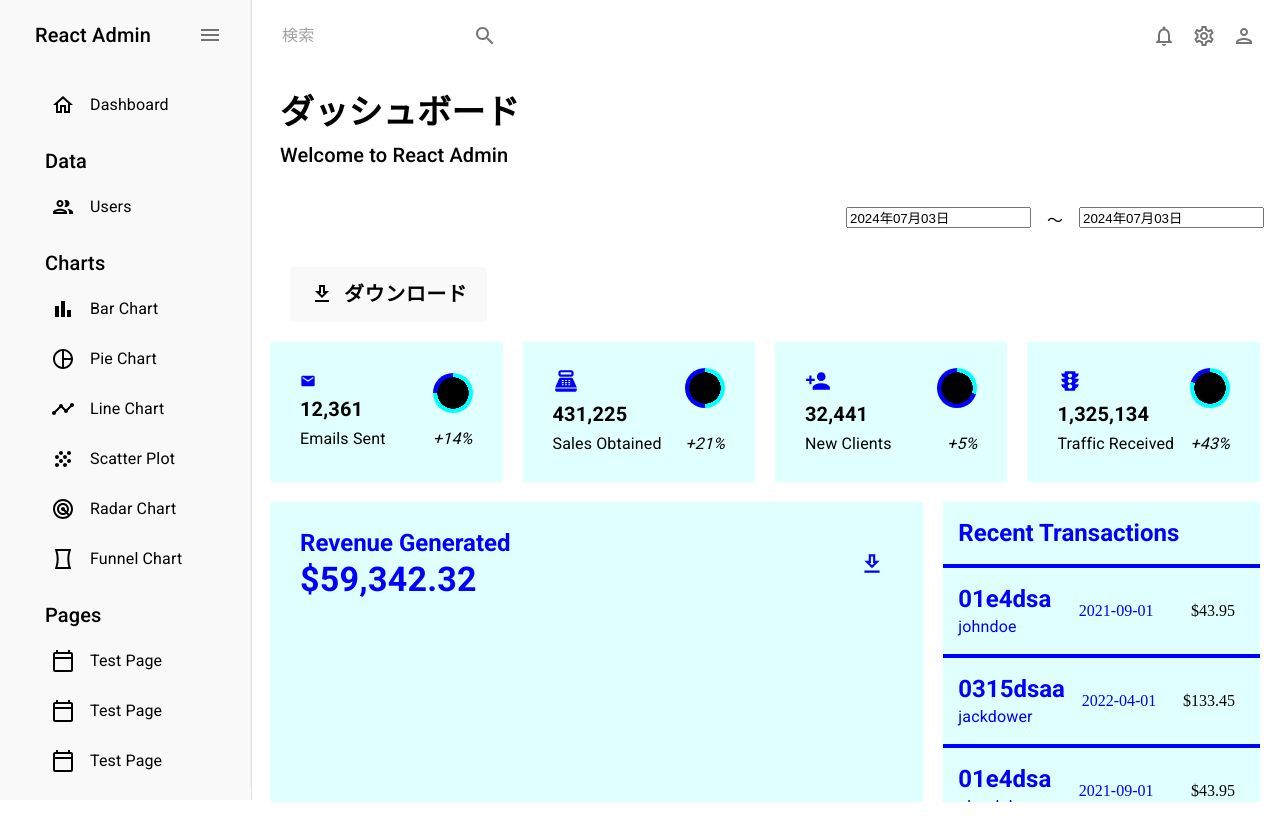
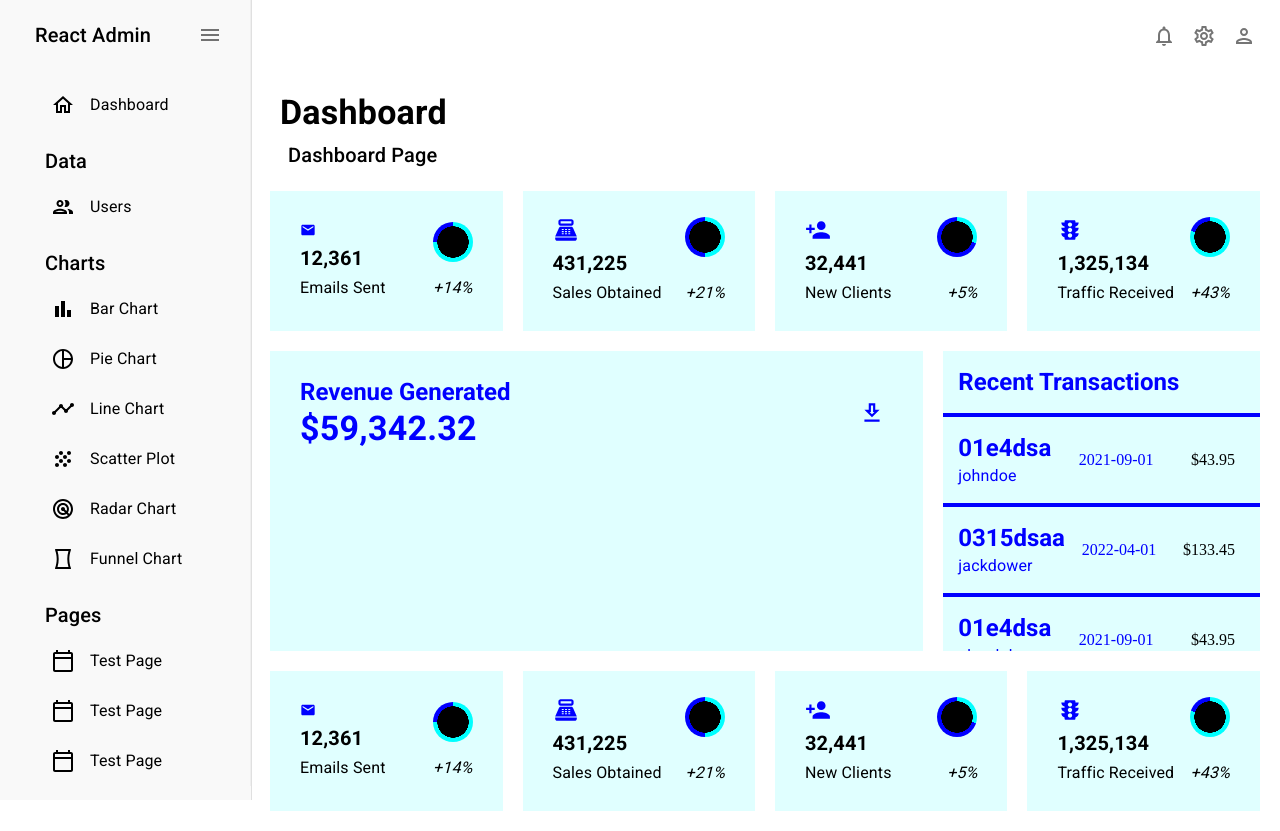
Before and after one commit to masakiwakabayashi/react_admin_panel_test, a React (Vite) app: page / in a window 1280 px wide. Built offline with nearby package versions, Linux system fonts and the light colour scheme.

Commit message:
create pages

```diff
--- a/src/App.jsx
+++ b/src/App.jsx
@@ -9,19 +9,14 @@ import RadarChartPage from "./components/pages/RadarChartPage";
 import FunnelChartPage from "./components/pages/FunnelChartPage";
 import Topbar from "./components/molecules/Topbar";
 import Sidebar from "./components/molecules/Sidebar";
-
 import Test from "./components/pages/Test";
 
-import DateSelectComponent from "./components/molecules/DateComponent";
-import Header from "./components/atoms/Header";
 
 const App = () => (
   <div className="app">
     <Sidebar/>
     <main className="content">
       <Topbar/>
-      <Header title="ダッシュボード" subtitle="Welcome to React Admin" />
-      <DateSelectComponent />
       <Routes>
         <Route path="/" element={<Dashboard />} />
         <Route path="/users" element={<Users />} />
--- a/src/components/atoms/Header.jsx
+++ b/src/components/atoms/Header.jsx
@@ -11,7 +11,7 @@ const Header = ({ title, subtitle }) => {
       >
         {title}
       </Typography>
-      <Typography variant="h6" color="black">
+      <Typography variant="h6" color="black" ml={1}>
         {subtitle}
       </Typography>
     </Box>
--- a/src/components/molecules/Topbar.jsx
+++ b/src/components/molecules/Topbar.jsx
@@ -15,10 +15,10 @@ const Topbar = () => {
         backgroundColor="white"
         borderRadius="3px"
       >
-        <InputBase sx={{ ml: 2, flex: 1 }} placeholder="検索"/>
+        {/* <InputBase sx={{ ml: 2, flex: 1 }} placeholder="検索"/>
         <IconButton type="button" sx={{ p: 1 }}>
           <SearchIcon />
-        </IconButton>
+        </IconButton> */}
       </Box>
 
       {/* 画面右上のアイコン */}
--- a/src/components/pages/BarChartPage/index.jsx
+++ b/src/components/pages/BarChartPage/index.jsx
@@ -1,12 +1,16 @@
 import { Box } from "@mui/system";
 import BarChart from "../../organisms/diagrams/BarChart";
 import TestTable from "../../organisms/tables/Test";
+import Header from "../../atoms/Header";
+import DateSelectComponent from "../../molecules/DateComponent";
 
 const BarChartPage = () => {
   return (
     <Box
       height="100%"
     >
+      <Header title="Test Page" subtitle="This is Bar Chart Page" />
+      <DateSelectComponent />
       <Box
         display="flex"
         justifyContent="center"
--- a/src/components/pages/Dashboard/index.jsx
+++ b/src/components/pages/Dashboard/index.jsx
@@ -5,6 +5,8 @@ import EmailIcon from "@mui/icons-material/Email";
 import PointOfSaleIcon from "@mui/icons-material/PointOfSale";
 import PersonAddIcon from "@mui/icons-material/PersonAdd";
 import TrafficIcon from "@mui/icons-material/Traffic";
+import Header from "../../atoms/Header";
+import DateSelectComponent from "../../molecules/DateComponent";
 
 import StatBox from "../../molecules/StatBox";
 
@@ -12,8 +14,10 @@ import { mockTransactions } from "../../../data/mockData";
 
 const Dashboard = () => {
   return (
+    <Box>
+      <Header title="Dashboard" subtitle="Dashboard Page" />
       <Box m="20px">
-      <Box m="20px">
+        {/* <Box m="20px">
           <Button
             sx={{
               backgroundColor: "#F9F9F9",
@@ -26,7 +30,7 @@ const Dashboard = () => {
             <DownloadOutlinedIcon sx={{ mr: "10px" }} />
             ダウンロード
           </Button>
-      </Box>
+        </Box> */}
 
         {/* Grid */}
         <Box
@@ -206,6 +210,83 @@ const Dashboard = () => {
             ))}
           </Box>
 
+          {/* Row 3 */}
+          <Box
+            gridColumn="span 3"
+            backgroundColor="lightcyan"
+            display="flex"
+            alignItems="center"
+            justifyContent="center"
+          >
+            <StatBox
+              title="12,361"
+              subtitle="Emails Sent"
+              progress="0.75"
+              increase="+14%"
+              icon={
+                <EmailIcon
+                  sx={{ color: "blue", fontSize: "16px" }}
+                />
+              }
+            />
+          </Box>
+          <Box
+            gridColumn="span 3"
+            backgroundColor="lightcyan"
+            display="flex"
+            alignItems="center"
+            justifyContent="center"
+          >
+            <StatBox
+              title="431,225"
+              subtitle="Sales Obtained"
+              progress="0.50"
+              increase="+21%"
+              icon={
+                <PointOfSaleIcon
+                  sx={{ color: "blue", fontSize: "26px" }}
+                />
+              }
+            />
+          </Box>
+          <Box
+            gridColumn="span 3"
+            backgroundColor="lightcyan"
+            display="flex"
+            alignItems="center"
+            justifyContent="center"
+          >
+            <StatBox
+              title="32,441"
+              subtitle="New Clients"
+              progress="0.30"
+              increase="+5%"
+              icon={
+                <PersonAddIcon
+                  sx={{ color: "blue", fontSize: "26px" }}
+                />
+              }
+            />
+          </Box>
+          <Box
+            gridColumn="span 3"
+            backgroundColor="lightcyan"
+            display="flex"
+            alignItems="center"
+            justifyContent="center"
+          >
+            <StatBox
+              title="1,325,134"
+              subtitle="Traffic Received"
+              progress="0.80"
+              increase="+43%"
+              icon={
+                <TrafficIcon
+                  sx={{ color: "blue", fontSize: "26px" }}
+                />
+              }
+            />
+          </Box>
 
 
 
@@ -217,6 +298,7 @@ const Dashboard = () => {
 
         </Box>
       </Box>
+    </Box>
   );
 }
 
--- a/src/components/pages/FunnelChartPage/index.jsx
+++ b/src/components/pages/FunnelChartPage/index.jsx
@@ -1,13 +1,16 @@
 import { Box } from "@mui/system";
 import Funnel from "../../organisms/diagrams/Funnel";
-
 import TestTable from "../../organisms/tables/Test";
+import Header from "../../atoms/Header";
+import DateSelectComponent from "../../molecules/DateComponent";
 
 const FunnelChartPage = () => {
   return (
     <Box
       height="100%"
     >
+      <Header title="Test Page" subtitle="This is Funnel Page" />
+      <DateSelectComponent />
       <Box
         display="flex"
         justifyContent="center"
--- a/src/components/pages/LineChartPage/index.jsx
+++ b/src/components/pages/LineChartPage/index.jsx
@@ -1,12 +1,16 @@
 import { Box } from "@mui/system";
 import LineChart from "../../organisms/diagrams/LineChart";
 import TestTable from "../../organisms/tables/Test";
+import Header from "../../atoms/Header";
+import DateSelectComponent from "../../molecules/DateComponent";
 
 const LineChartPage = () => {
   return (
     <Box
       height="100%"
     >
+      <Header title="Test Page" subtitle="This is Line Chart Page" />
+      <DateSelectComponent />
       <Box
         display="flex"
         justifyContent="center"
--- a/src/components/pages/PieChartPage/index.jsx
+++ b/src/components/pages/PieChartPage/index.jsx
@@ -1,12 +1,16 @@
 import { Box } from "@mui/system";
 import PieChart from "../../organisms/diagrams/PieChart";
 import TestTable from "../../organisms/tables/Test";
+import Header from "../../atoms/Header";
+import DateSelectComponent from "../../molecules/DateComponent";
 
 const PieChartPage = () => {
   return (
     <Box
       height="100%"
     >
+      <Header title="Test Page" subtitle="This is Pie Chart Page" />
+      <DateSelectComponent />
       <Box
         display="flex"
         justifyContent="center"
--- a/src/components/pages/RadarChartPage/index.jsx
+++ b/src/components/pages/RadarChartPage/index.jsx
@@ -1,12 +1,16 @@
 import { Box } from "@mui/system";
 import Radar from "../../organisms/diagrams/Radar";
 import TestTable from "../../organisms/tables/Test";
+import Header from "../../atoms/Header";
+import DateSelectComponent from "../../molecules/DateComponent";
 
 const RadarChartPage = () => {
   return (
     <Box
       height="100%"
     >
+      <Header title="Test Page" subtitle="This is Radar Chart Page" />
+      <DateSelectComponent />
       <Box
         display="flex"
         justifyContent="center"
--- a/src/components/pages/ScatterPlotPage/index.jsx
+++ b/src/components/pages/ScatterPlotPage/index.jsx
@@ -1,12 +1,16 @@
 import { Box } from "@mui/system";
 import ScatterPlot from "../../organisms/diagrams/ScatterPlot";
 import TestTable from "../../organisms/tables/Test";
+import Header from "../../atoms/Header";
+import DateSelectComponent from "../../molecules/DateComponent";
 
 const ScatterPlotPage = () => {
   return (
     <Box
       height="100%"
     >
+      <Header title="Test Page" subtitle="This is Scatter Plot Page" />
+      <DateSelectComponent />
       <Box
         display="flex"
         justifyContent="center"
--- a/src/components/pages/Test/index.jsx
+++ b/src/components/pages/Test/index.jsx
@@ -1,12 +1,16 @@
 import { Box } from "@mui/system";
 import BarChart from "../../organisms/diagrams/BarChart";
 import TestTable from "../../organisms/tables/Test";
+import Header from "../../atoms/Header";
+import DateSelectComponent from "../../molecules/DateComponent";
 
 const Test = () => {
   return (
     <Box
       height="100%"
     >
+      <Header title="Test Page" subtitle="This is Test Page" />
+      <DateSelectComponent />
       <Box
         display="flex"
         justifyContent="center"
--- a/src/components/pages/Users/index.jsx
+++ b/src/components/pages/Users/index.jsx
@@ -34,8 +34,9 @@ const Users = () => {
   ];
 
   return (
+    <Box>
+      <Header title="ユーザ一覧" subtitle="Users Page" />
       <Box m="20px">
-      <Header title="ユーザ一覧" subtitle="Welcome to React Admin" />
         <Box>
           <DataGrid
             initialState={{
@@ -49,6 +50,7 @@ const Users = () => {
           />
         </Box>
       </Box>
+    </Box>
   );
 }
 
```
Lines whose indentation alone changed are shown as unchanged.
